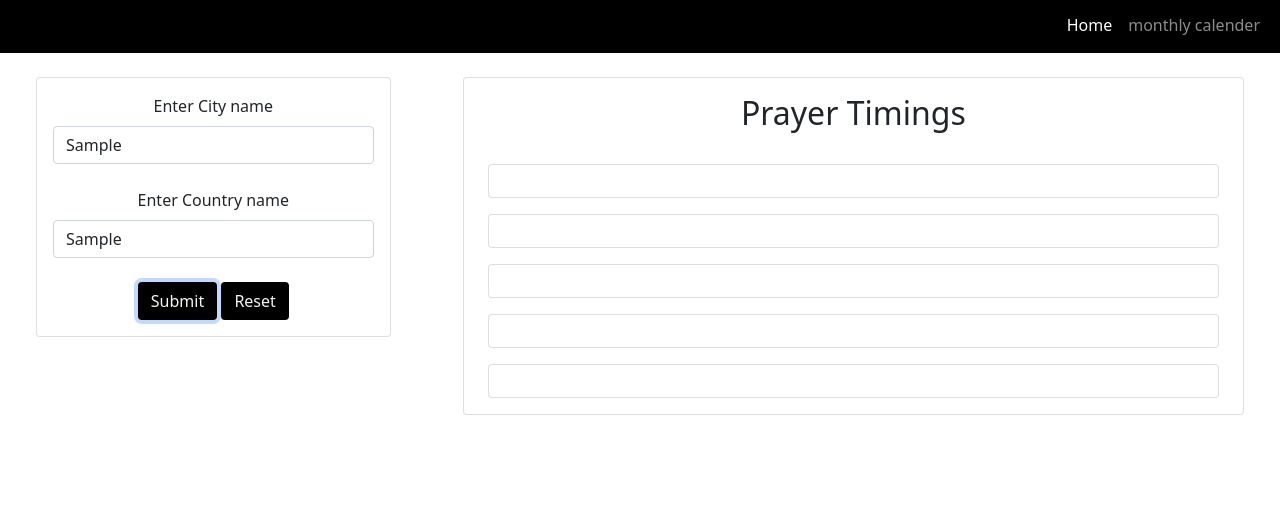
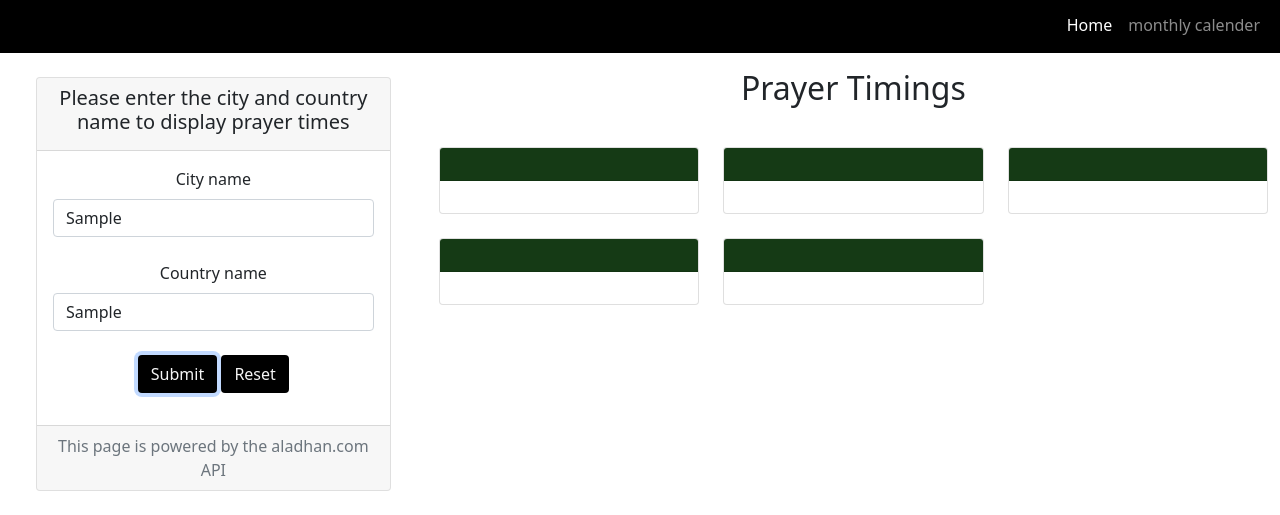
Before and after one commit to nidaqg/prayer-times, a plain HTML site: page index.html in a window 1280 px wide. Both pictures are taken after typing "Sample", "Sample" into the empty fields and a click on the button "Submit". Shown: the part 303-818 px from the top of the page. Drawn offline with nearby package versions, Linux system fonts and the light colour scheme; no server answers; a web font is replaced by a local one.

Commit message:
chnged prayer display to cards within columns instead of p elelments, added google font

```diff
--- a/index.html
+++ b/index.html
@@ -8,6 +8,9 @@
         <!--link bootstrap, local css-->
         <link href="https://cdn.jsdelivr.net/npm/bootstrap@5.0.0-beta2/dist/css/bootstrap.min.css" rel="stylesheet" integrity="sha384-BmbxuPwQa2lc/FVzBcNJ7UAyJxM6wuqIj61tLrc4wSX0szH/Ev+nYRRuWlolflfl" crossorigin="anonymous">
         <link rel="stylesheet" href="style.css"/>
+        <!--links to googlefont-->
+        <link rel="preconnect" href="https://fonts.gstatic.com">
+        <link href="https://fonts.googleapis.com/css2?family=RocknRoll+One&display=swap" rel="stylesheet">
     </head>
     <body>
       <!--Navigation bar-->
@@ -35,27 +38,41 @@
             <!--sidebar with search fields-->
             <section class="col-md-4">
               <section class="card m-4">
+                <section class="card-header text-center">
+                  <h5>Please enter the city and country name to display prayer times</h5>
+                </section>
                 <section class="card-body text-center">
-                  <label for="usercity" class="form-label">Enter City name</label>
+                  <label for="usercity" class="form-label">City name</label>
                   <input type="text" class="form-control" id="cityInput" aria-describedby="cityInput">
 
-                  <label for="usercountry" class="form-label mt-4">Enter Country name</label>
+                  <label for="usercountry" class="form-label mt-4">Country name</label>
                   <input type="text" class="form-control" id="countryInput" aria-describedby="countryInput">
-                  <button type="submit" id="citySubmit" class="btn myBtn mt-4">Submit</button>
-                  <button type="submit" id="resetBtn" class="btn myBtn mt-4">Reset</button>
-
+                  <button type="submit" id="citySubmit" class="btn myBtn mt-4 mb-3">Submit</button>
+                  <button type="submit" id="resetBtn" class="btn myBtn mt-4 mb-3">Reset</button>
                 </section>
-
+                <section class="card-footer text-muted text-center">
+                  This page is powered by the aladhan.com API
+                </section>
               </section>
             </section>
             <!--main section with times displayed-->
-            <section class="col-md-8" id="mainDisplay">
+            <section class="col-md-8 justify-content-center" id="mainDisplay">
+              <!--section to hold error message if any-->
               <section class="card m-4 text-center h3 hidden"id="errorMessage"></section>
+              <!--section to hold card with prayer times-->
+             <section class="hidden" id="hiddensection">
+               <!--card to hold dynamically generated times-->
+                  <!--<section class="card m-4 text-center">-->
+                    <h2 class="mt-3 text-center">Prayer Timings</h4>
+                    <section id="theDate"></section>
+                    <section class="row row-cols-1 row-cols-md-3 g-4 mt-3" id="timesDisplay">
+                      <section class="col" id="fajr"></section>
+                      <section class="col" id="dhuhr"></section>
+                      <section class="col" id="asr"></section>
+                      <section class="col" id="maghrib"></section>
+                      <section class="col" id="isha"></section>
 
-             <section class="hidden" id="hiddensection">
-               <!--section to hold dynamically generated times-->
-                  <section class="card m-4 text-center" id="timesDisplay">
-                    <h2 class="mt-3">Prayer Timings</h4>
+                   <!-- </section>-->
                  </section>
                </section>
             </section>
--- a/script.js
+++ b/script.js
@@ -5,31 +5,75 @@ var mainDisplay = document.querySelector("#mainDisplay");
 var hiddenSection = document.querySelector("#hiddensection");
 var errorMessage = document.querySelector("#errorMessage");
 var resetBtn = document.querySelector("#resetBtn");
+var theDate = document.querySelector("#theDate");
+var fcol = document.querySelector("#fajr");
+var dcol = document.querySelector("#dhuhr");
+var acol = document.querySelector("#asr");
+var mcol = document.querySelector("#maghrib");
+var icol = document.querySelector("#isha");
+
 
 var submitButton = document.querySelector("#citySubmit");
 
 //create the cards to hold the prayer times
 var dayDate = document.createElement("h4");
+
 var fajrTime = document.createElement("div");
 var dhuhrTime = document.createElement("div");
 var asrTime = document.createElement("div");
 var maghribTime = document.createElement("div");
 var ishaTime = document.createElement("div");
 
+var fheading = document.createElement("div");
+var dheading = document.createElement("div");
+var aheading = document.createElement("div");
+var mheading = document.createElement("div");
+var iheading = document.createElement("div");
+
+var fcard = document.createElement("div");
+var dcard = document.createElement("div");
+var acard = document.createElement("div");
+var mcard = document.createElement("div");
+var icard = document.createElement("div");
+
+fheading.classList.add("card-header", "text-center", "p-3", "myHeading");
+dheading.classList.add("card-header", "text-center", "p-3", "myHeading");
+aheading.classList.add("card-header", "text-center", "p-3", "myHeading");
+mheading.classList.add("card-header", "text-center", "p-3", "myHeading");
+iheading.classList.add("card-header", "text-center", "p-3", "myHeading");
+
 dayDate.classList.add("text-center", "fst-italic");
-fajrTime.classList.add("card", "mt-3", "mx-4", "text-center", "p-3");
-dhuhrTime.classList.add("card", "mt-3", "mx-4", "text-center", "p-3");
-asrTime.classList.add("card", "mt-3", "mx-4", "text-center", "p-3");
-maghribTime.classList.add("card", "mt-3", "mx-4", "text-center", "p-3");
-ishaTime.classList.add("card", "mt-3", "mx-4", "mb-3", "text-center", "p-3");
+fajrTime.classList.add("card-body");
+dhuhrTime.classList.add("card-body");
+asrTime.classList.add("card-body");
+maghribTime.classList.add("card-body");
+ishaTime.classList.add("card-body");
+
+fcard.classList.add("card", "text-center", "h-100");
+dcard.classList.add("card", "text-center", "h-100");
+acard.classList.add("card", "text-center", "h-100");
+mcard.classList.add("card", "text-center", "h-100");
+icard.classList.add("card", "text-center", "h-100");
+
+fcard.appendChild(fheading);
+dcard.appendChild(dheading);
+acard.appendChild(aheading);
+mcard.appendChild(mheading);
+icard.appendChild(iheading);
+
+fcard.appendChild(fajrTime);
+dcard.appendChild(dhuhrTime);
+acard.appendChild(asrTime);
+mcard.appendChild(maghribTime);
+icard.appendChild(ishaTime);
 
 
-theDisplay.appendChild(dayDate);
-theDisplay.appendChild(fajrTime);
-theDisplay.appendChild(dhuhrTime);
-theDisplay.appendChild(asrTime);
-theDisplay.appendChild(maghribTime);
-theDisplay.appendChild(ishaTime);
+theDate.appendChild(dayDate);
+fcol.appendChild(fcard);
+dcol.appendChild(dcard);
+acol.appendChild(acard);
+mcol.appendChild(mcard);
+icol.appendChild(icard);
 
 //added event listener to submit button to run fetch function
 submitButton.addEventListener("click", function(event){
@@ -97,12 +141,18 @@ fetch(completeURL)
 
 function displayData (data) {
       console.log(data);
+
   dayDate.textContent = data.data.date.readable;
-  fajrTime.textContent = "Fajr: " + data.data.timings.Fajr + " EST";
-  dhuhrTime.textContent = "Dhuhr: " + data.data.timings.Dhuhr + " EST";
-  asrTime.textContent = "Asr: " + data.data.timings.Asr + " EST";
-  maghribTime.textContent = "Maghrib: " + data.data.timings.Maghrib + " EST";
-  ishaTime.textContent = "Isha: " + data.data.timings.Isha + " EST";
+  fheading.textContent = "Fajr";
+  dheading.textContent = "Dhuhr";
+  aheading.textContent = "Asr";
+  mheading.textContent = "Maghrib";
+  iheading.textContent = "Isha";
+  fajrTime.textContent = data.data.timings.Fajr + " EST";
+  dhuhrTime.textContent = data.data.timings.Dhuhr + " EST";
+  asrTime.textContent = data.data.timings.Asr + " EST";
+  maghribTime.textContent = data.data.timings.Maghrib + " EST";
+  ishaTime.textContent = data.data.timings.Isha + " EST";
 
 
 }
--- a/style.css
+++ b/style.css
@@ -16,6 +16,8 @@
     display: none;
 }
 
-.columnColor {
-    background-color: rgb(20, 51, 20);
+.myHeading {
+    background-color: rgb(21, 58, 21);
+    color: white;
+    font-family: 'RocknRoll One', sans-serif;
 }
```
